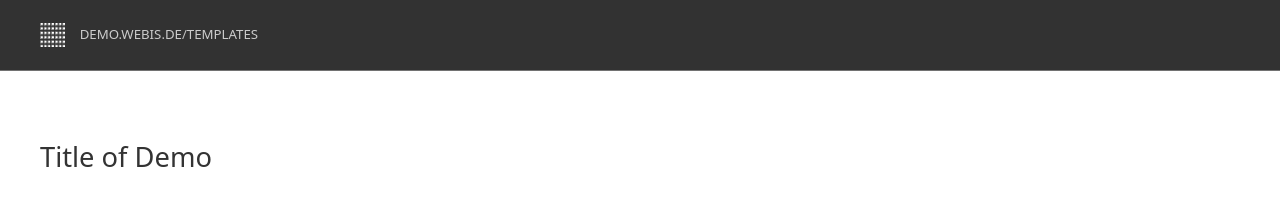
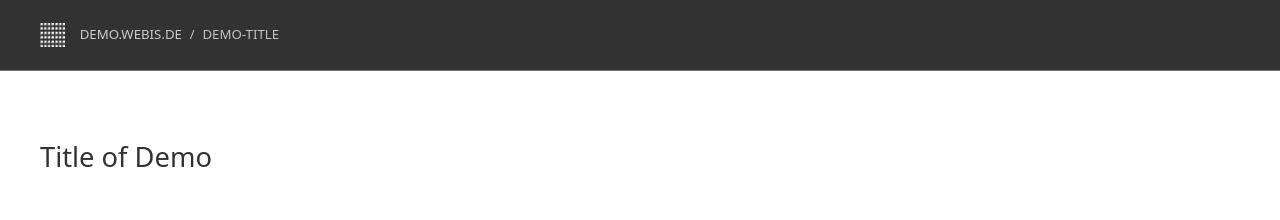
Before and after one commit to webis-de/webis-de-assets, a Jekyll site: the page built from templates/demo.html, in a window 1280 px wide. Shown: the top 220 px of the page. Built offline with Jekyll 4.4.1, drawn with Linux system fonts in a browser that asks for light colours.

Commit message:
Absolute CSS URL, manual header links

```diff
--- a/_layouts/demo.html
+++ b/_layouts/demo.html
@@ -1,5 +1,4 @@
 <!-- +++ Layout for one-page demos. +++ -->
-<!-- ATTENTION: Make sure to set url and, if necessary, baseurl in _config.yml properly! -->
 <!doctype html>
 <html lang="en">
 <head>
@@ -10,7 +9,7 @@
     <meta name="copyright" content="&copy; {{site.time | date: '%Y'}} Webis">
     <link rel="icon" type="image/png" href="https://assets.webis.de/img/favicon.png">
 
-    <link rel="stylesheet" href="{{ '/css/style.css' | relative_url }}?{{site.time | date: '%s'}}">
+    <link rel="stylesheet" href="https://assets.webis.de/css/style.css?{{site.time | date: '%s'}}">
 </head>
 <body class="uk-offcanvas-content">
 <script src="https://assets.webis.de/js/hyphenate/hyphenate.min.js"></script>
@@ -21,31 +20,9 @@
     <nav class="uk-navbar-container uk-navbar-transparent uk-container uk-light" data-uk-navbar="mode: click">
         <div class="uk-navbar-left">
             <ul class="uk-navbar-nav">
-                <!--
-                If the demo has its own *.demo.webis.de subdomain, display it next to the Webis logo.
-                Otherwise, the name of the folder the demo lives in is appended to demo.webis.de and shown next to the Webis logo.
-                The link always leads to the demo overview page.
-                -->
-                <li{% if page.nav_active == "index" %} class="uk-active"{% endif %} style="display: flex; align-items: center; text-transform: uppercase;">
-                    {% assign full_url = site.url | split: '/' %}
-                    {% assign base_url = full_url.last | split: '.' %}
-                    {% assign subdomain = false %}
-                    {% if base_url.size > 3%}
-                        {% assign minus_three = base_url.size | minus: 3 %}
-                        {% assign minus_two = base_url.size | minus: 2 %}
-                        {% assign minus_one = base_url.size | minus: 1 %}
-                        {% if page.dir == "/" and base_url[minus_three] == "demo" and base_url[minus_two] == "webis" and base_url[minus_one] == "de" %} <!-- demo.webis.de subdomain -->
-                            {% assign subdomain = true %}
-                        {% endif %}
-                    {% endif %}
-                    <a href="https://demo.webis.de/"><img src="https://assets.webis.de/img/webis-logo.png" alt="Webis Logo" class="uk-logo"></a>{% if subdomain == true %}{% assign minus_four = base_url.size | minus: 4 %}{% for i in (0..minus_four) %}{{base_url[i]}}.{% endfor %}{% endif %}<a href="https://demo.webis.de/">demo.webis.de</a>
-                    {% assign name = "" %}
-                    {% if page.dir != "/" %} <!-- subpage of e.g. webis.de -->
-                        {% assign name = page.dir | split: '/' | last %}
-                    {% elsif site.baseurl != "" %}
-                        {% assign name = site.baseurl | split: '/' | last %}
-                    {% endif %}
-                    /<a href="#">{{ name }}</a>
+                <li style="display: flex; align-items: center; text-transform: uppercase;">
+                    <!-- Change "demo-title" to the name of the demo. -->
+                    <a href="https://demo.webis.de/"><img src="https://assets.webis.de/img/webis-logo.png" alt="Webis Logo" class="uk-logo"></a><a href="https://demo.webis.de/">demo.webis.de</a><span style="letter-spacing: 0.6rem; padding-left: 0.6rem">/</span><a class="uk-link-reset" href="#">demo-title</a>
                 </li>
             </ul>
         </div>
```
